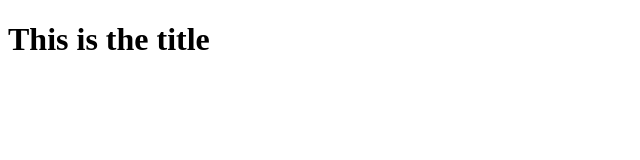
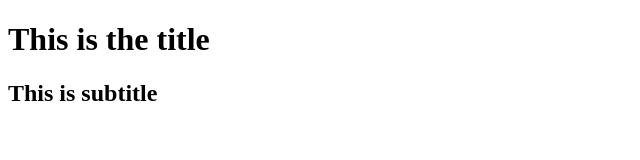
Before and after one commit to vladimirreyes09/git-tutorial, a plain HTML site: page index.html in a window 1280 px wide. Shown: the whole page, without its empty margins (0-640 px from the left). Drawn offline with Linux system fonts and the light colour scheme.

Commit message:
add subtitle

```diff
--- a/index.html
+++ b/index.html
@@ -8,5 +8,6 @@
 </head>
 <body>
   <h1>This is the title</h1>
+  <h2>This is subtitle</h2>
 </body>
 </html>
```
